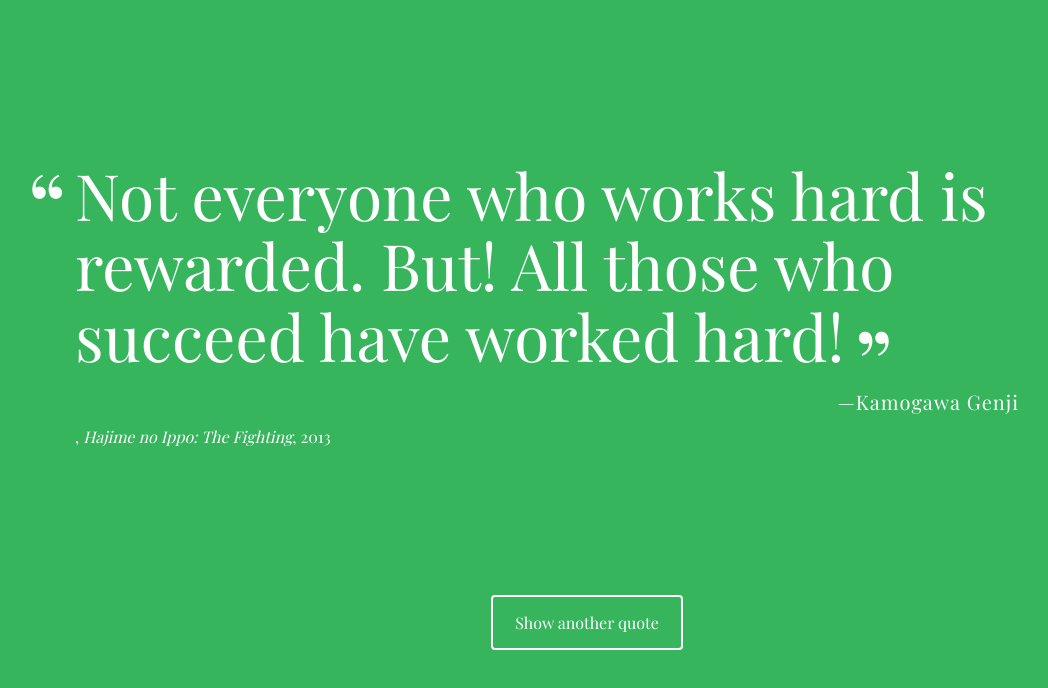
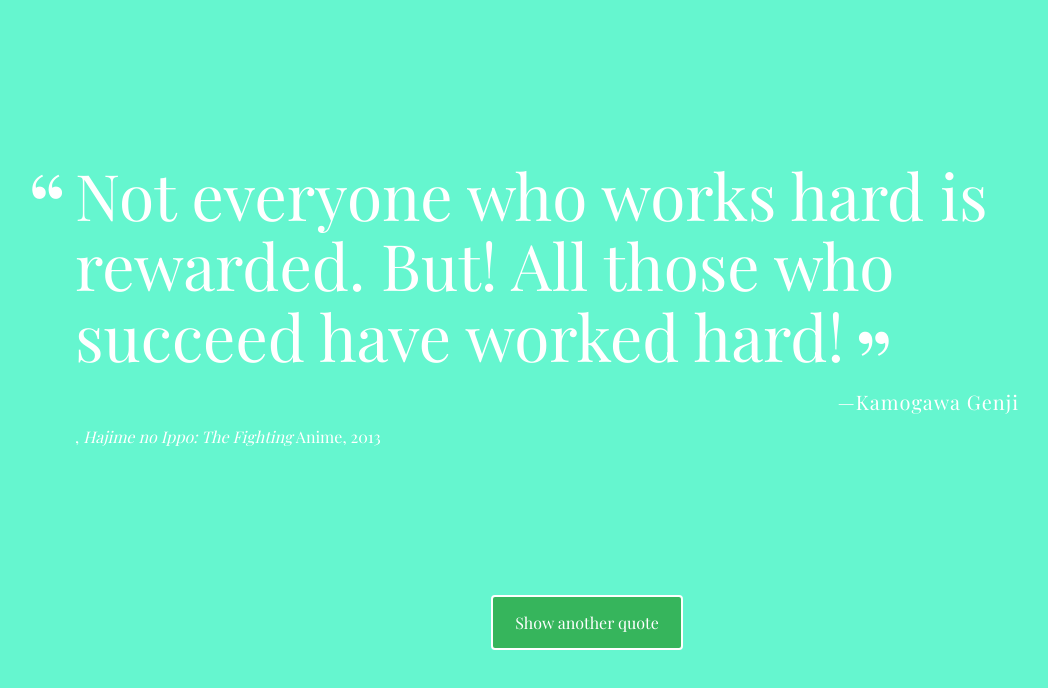
Before and after one commit to ChrisVaz1995/techdegreeJS, a plain HTML site: page index.html in a window 1280 px wide. Both pictures are taken after a click on the button "Show another quote". Shown: the whole page, without its empty margins (53-1101 px from the left). Drawn offline with nearby package versions, Linux system fonts and the light colour scheme; a web font is replaced by a local one.

Commit message:
Project 1 FullStack JS
This is for project 1 for the Full Stack Javascript TD. I've done one for the FEWD project, but now I am doing it for the full stack javascript TD.

```diff
--- a/index.html
+++ b/index.html
@@ -11,7 +11,7 @@
   <div class="container">
     <div id="quote-box">
       <p class="quote">You can do anything but not everything</p>
-      <p class="source">David Allen<span class="citation">Marking It All</span><span class="year">2009</span></p>
+      <p class="source">David Allen<span class="citation">Marking It All</span><span class="year">2009</span><span class="category"></span></p>
     </div>
     <button id="loadQuote">Show another quote</button>
   </div>
--- a/js/script.js
+++ b/js/script.js
@@ -3,30 +3,33 @@ var quotes = [
 {
   quote: "Change is the law of life. And those who look only to the past or present are certain to miss the future.",
   source: "John F. Kennedy",
-  citation: "White House",
-  year: "Unkown"
+  citation: " White House",
+  year: " Unkown",
+  category: " U.S."
 },
 
 {
   quote: "Not everyone who works hard is rewarded. But! All those who succeed have worked hard!",
   source: "Kamogawa Genji",
   citation: "Hajime no Ippo: The Fighting",
-  year: 2013
+  year: 2013,
+  category: " Anime"
 },
 
 {
   quote: "There is beauty in simplicity",
   source: "Paul Nakauchi",
-  citation: "Overwatch",
-  year: "2016"
+  citation: " Overwatch",
+  year: "2016",
+  category: " Video Game"
 },
 
 {
   quote:"I used to follow my dreams until I caught up to em'",
   source: "Logic",
-  citation: "Undeniable Album",
-  year: 2012
-
+  citation: " Undeniable Album",
+  year: 2012,
+  category: " Music"
 }
 
 
@@ -44,6 +47,7 @@ function printQuote() {
   var message = "<p class='quote'>" + currentQuote.quote + "</p>";
   message += "<p class='source'>" + currentQuote.source + "</p>";
   message += "<span class='citation'>" + currentQuote.citation + "</span>";
+  message += "<span class='category'>" + currentQuote.category + "</span>";
 
   if(currentQuote.year != undefined) {
     message += "<span class='year'>" + currentQuote.year + "</span>";
@@ -52,5 +56,14 @@ function printQuote() {
   document.getElementById("quote-box").innerHTML = message;
 }
 
+function randomColors() {
+  var addColor1 = Math.floor(Math.random() * 256);
+  var addColor2 = Math.floor(Math.random() * 256);
+  var addColor3 = Math.floor(Math.random() * 256);
+  var combineColors = "rgb(" + addColor1 + "," + addColor2 + "," + addColor3 + ")"
+  console.log(combineColors);
+  document.body.style.background = combineColors;
+}
 
+randomColors();
 document.getElementById('loadQuote').addEventListener('click', printQuote, false);
```
